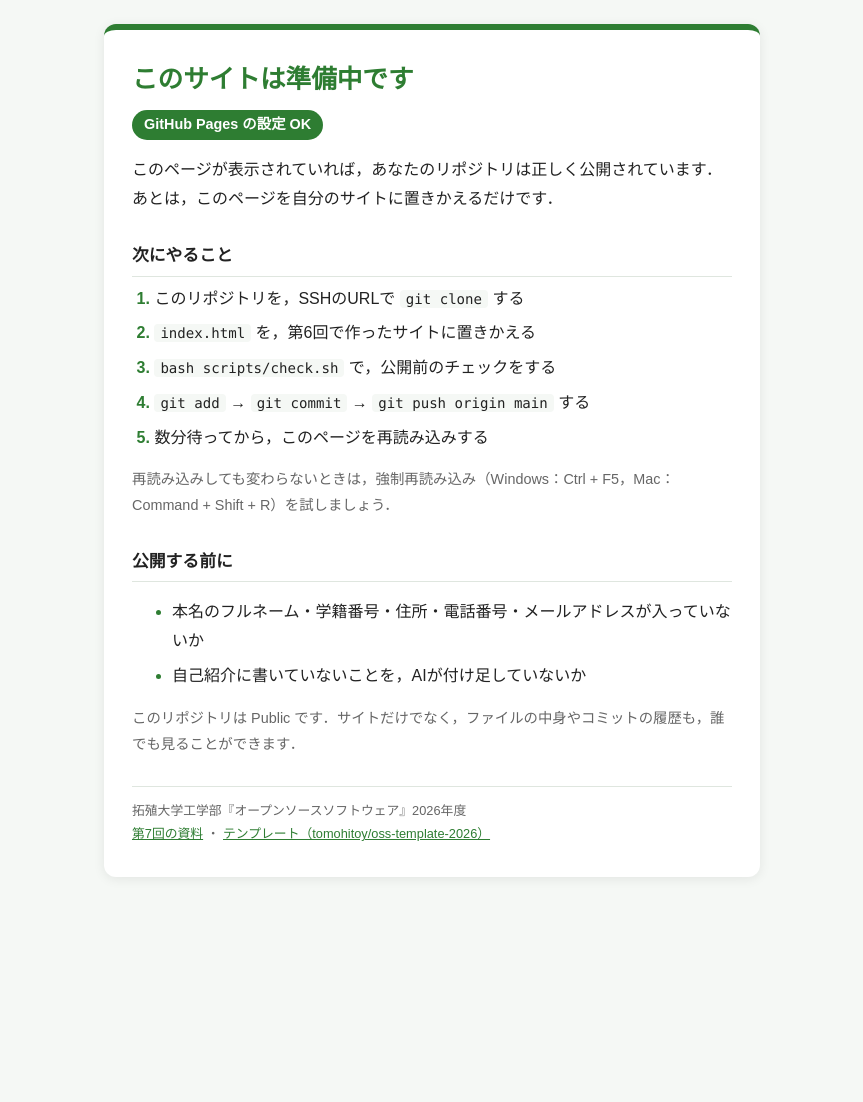
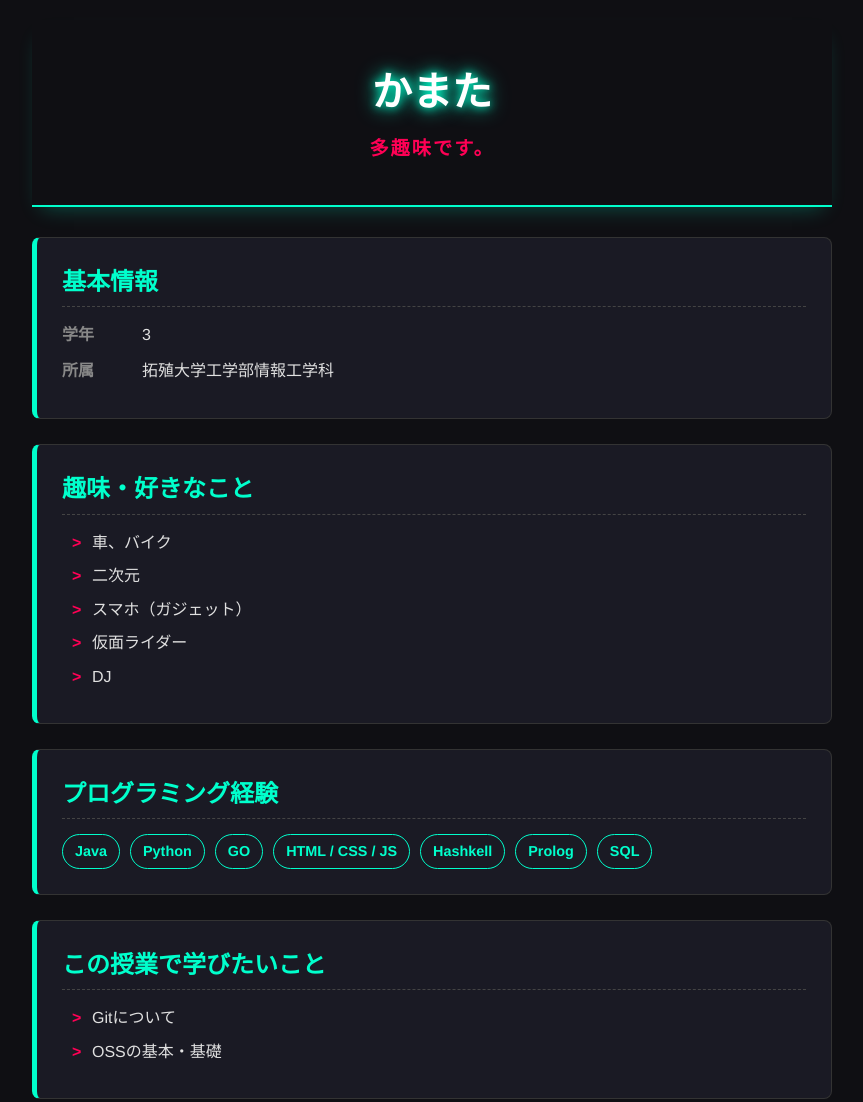
Before and after one commit to G484432024/G484432024.github.io, a plain HTML site: page index.html in a window 1280 px wide. Shown: the top 1102 px of the page, without its empty margins (208-1071 px from the left). Before the commit the page ends 901 px from the top, so only its background shows below. Drawn offline with Linux system fonts and the light colour scheme.

Commit message:
feat: 第６回で作ったサイトを公開する

```diff
--- a/index.html
+++ b/index.html
@@ -1,162 +1,246 @@
 <!DOCTYPE html>
-<!-- oss-template-2026:placeholder （この目印で，scripts/check.sh が「準備中」のページかどうかを見分けます） -->
-<!--
-  テンプレートの「準備中」のページです．
-  このページが https://ユーザー名.github.io/ に表示されたら，GitHub Pages の設定は成功です．
-  第7回の実習4で，このファイルを第6回で作った index.html に置きかえます．
--->
 <html lang="ja">
 <head>
+    <!-- 文字コードをUTF-8に指定 -->
     <meta charset="UTF-8">
-  <meta name="viewport" content="width=device-width, initial-scale=1">
-  <title>準備中</title>
+    <!-- スマートフォンなどの端末でも見やすいように画面幅を調整 -->
+    <meta name="viewport" content="width=device-width, initial-scale=1.0">
+    <!-- ブラウザのタブに表示されるタイトル -->
+    <title>かまたのポートフォリオ</title>
+
     <style>
-    /* ===== 色の設定 ===== */
-    :root {
-      --main-color: #2e7d32;  /* メインの色（見出し・番号） */
-      --bg-color: #f5f8f5;    /* ページの背景の色 */
-      --card-color: #ffffff;  /* カードの背景の色 */
-      --text-color: #222222;  /* 文字の色 */
-      --sub-color: #666666;   /* 補足の文字の色 */
-      --line-color: #dfe6df;  /* 区切り線の色 */
+        /*
+         * 全体のリセットと基本設定
+         * 余白をなくし、要素のサイズ計算を直感的にする
+         */
+        * {
+            margin: 0;
+            padding: 0;
+            box-sizing: border-box;
         }
 
-    /* パソコンやスマートフォンがダークモードのときの色 */
-    @media (prefers-color-scheme: dark) {
-      :root {
-        --main-color: #81c784;
-        --bg-color: #121512;
-        --card-color: #1e231e;
-        --text-color: #e8ece8;
-        --sub-color: #a0a8a0;
-        --line-color: #2f362f;
-      }
+        /*
+         * ページ全体のデザイン設定
+         * 「目立つかっこいい雰囲気」に合わせて、背景を黒、文字を白系のダークテーマに設定
+         */
+        body {
+            background-color: #0f0f13; /* 深い黒の背景色 */
+            color: #e0e0e0; /* 読みやすい明るいグレーの文字色 */
+            font-family: 'Helvetica Neue', Arial, 'Hiragino Kaku Gothic ProN', 'Hiragino Sans', sans-serif;
+            line-height: 1.6;
+            padding: 20px;
         }
 
-    /* ページ全体：カードを画面のまんなかに置く */
-    body {
-      margin: 0;
-      min-height: 100vh;
-      display: flex;
-      align-items: center;
-      justify-content: center;
-      padding: 24px 16px;
-      box-sizing: border-box;
-      font-family: "Hiragino Sans", "Yu Gothic", "Meiryo", sans-serif;
-      line-height: 1.8;
-      color: var(--text-color);
-      background: var(--bg-color);
+        /*
+         * メインコンテンツを囲む枠の設定
+         * パソコンでもスマホでも画面の中央に配置し、最大幅を制限する
+         */
+        .container {
+            max-width: 800px;
+            margin: 0 auto; /* 中央揃え */
         }
 
-    /* まんなかのカード */
-    main {
-      width: 100%;
-      max-width: 600px;
-      padding: 32px 28px;
-      background: var(--card-color);
-      border-top: 6px solid var(--main-color);
-      border-radius: 12px;
-      box-shadow: 0 2px 12px rgba(0, 0, 0, 0.08);
+        /*
+         * ヘッダー（一番上の名前とキャッチコピー）の設定
+         * 目立つようにネオン風の装飾を適用
+         */
+        header {
+            text-align: center;
+            padding: 40px 20px;
+            margin-bottom: 30px;
+            border-bottom: 2px solid #00ffcc; /* かっこいいネオンブルーの線 */
+            box-shadow: 0 10px 20px -10px rgba(0, 255, 204, 0.3); /* 光る影の効果 */
         }
 
-    h1 {
-      margin: 0 0 4px;
-      font-size: clamp(1.3rem, 6vw, 1.6rem);  /* スマートフォンでは少し小さくする */
-      line-height: 1.4;
-      color: var(--main-color);
+        /* 名前の設定（大きく、かっこよく光らせる） */
+        header h1 {
+            font-size: 2.5em;
+            color: #ffffff;
+            text-shadow: 0 0 10px #00ffcc, 0 0 20px #00ffcc; /* ネオンブルーの光彩 */
+            margin-bottom: 10px;
         }
 
-    h2 {
-      margin: 28px 0 8px;
-      padding-bottom: 4px;
-      font-size: 1.05rem;
-      border-bottom: 1px solid var(--line-color);
+        /* キャッチコピーの設定 */
+        header p.catchphrase {
+            font-size: 1.2em;
+            color: #ff0055; /* アクセントとしてネオンピンクを使用 */
+            font-weight: bold;
+            letter-spacing: 2px; /* 文字の間隔を少し空ける */
         }
 
-    /* 「設定は成功」のバッジ */
-    .badge {
-      display: inline-block;
-      margin: 8px 0 0;
-      padding: 2px 12px;
-      font-size: 0.9rem;
-      font-weight: bold;
-      color: var(--card-color);
-      background: var(--main-color);
-      border-radius: 999px;
+        /*
+         * 各セクション（自己紹介の各項目）の共通設定
+         * 黒い背景に薄い枠線をつけ、カードのように浮かせる
+         */
+        section {
+            background-color: #1a1a24; /* 少し明るい黒 */
+            border: 1px solid #333; /* 暗いグレーの枠線 */
+            border-left: 5px solid #00ffcc; /* 左側に目立つ青い線を入れる */
+            border-radius: 8px; /* 角を少し丸くする */
+            padding: 25px;
+            margin-bottom: 25px;
+            transition: transform 0.3s; /* マウスを乗せた時の動きを滑らかにする */
         }
 
-    /* 「次にやること」の番号つきリスト */
-    ol {
-      margin: 0;
-      padding-left: 1.4em;
-    }
-    li {
-      margin-bottom: 6px;
-    }
-    li::marker {
-      font-weight: bold;
-      color: var(--main-color);
+        /* セクションにマウスを乗せた時に少し上に浮くようなアニメーション */
+        section:hover {
+            transform: translateY(-5px);
+            box-shadow: 0 5px 15px rgba(0, 255, 204, 0.2);
         }
 
-    /* コマンドの見た目 */
-    code {
-      padding: 1px 6px;
-      font-family: "SFMono-Regular", Consolas, monospace;
-      font-size: 0.88em;
-      background: var(--bg-color);
-      border-radius: 4px;
-      white-space: nowrap;  /* コマンドの途中で折り返さない */
+        /* 各セクションの見出し（基本情報、趣味など）の設定 */
+        h2 {
+            font-size: 1.5em;
+            color: #00ffcc;
+            margin-bottom: 15px;
+            border-bottom: 1px dashed #444; /* 下に破線を引く */
+            padding-bottom: 5px;
         }
 
-    /* 補足の小さな文字 */
-    .sub {
-      font-size: 0.9rem;
-      color: var(--sub-color);
+        /*
+         * リスト（箇条書き）の設定
+         * デフォルトの点（・）を消して、独自のデザインにする
+         */
+        ul {
+            list-style-type: none;
+            padding-left: 10px;
         }
 
-    /* いちばん下の小さな文字 */
-    footer {
-      margin-top: 28px;
-      padding-top: 12px;
-      font-size: 0.8rem;
-      color: var(--sub-color);
-      border-top: 1px solid var(--line-color);
+        ul li {
+            margin-bottom: 8px;
+            position: relative;
+            padding-left: 20px;
         }
-    a {
-      color: var(--main-color);
+
+        /* リストの先頭にかっこいい記号（>）をつける */
+        ul li::before {
+            content: ">";
+            position: absolute;
+            left: 0;
+            color: #ff0055;
+            font-weight: bold;
+        }
+
+        /*
+         * プログラミング経験のスキルタグ（バッジ風デザイン）
+         * 並べて表示し、目立つように囲む
+         */
+        .skill-tags {
+            display: flex;
+            flex-wrap: wrap;
+            gap: 10px; /* タグとタグの隙間 */
+        }
+
+        .skill-tag {
+            background-color: transparent;
+            color: #00ffcc;
+            border: 1px solid #00ffcc;
+            padding: 5px 12px;
+            border-radius: 20px; /* 角を丸くする */
+            font-size: 0.9em;
+            font-weight: bold;
+        }
+
+        /* 文章（ひとことなど）の設定 */
+        p.text-content {
+            line-height: 1.8; /* 行間を広めにして読みやすくする */
+        }
+
+        /* 基本情報の表組み風デザイン */
+        .info-table {
+            display: table;
+            width: 100%;
+        }
+        .info-row {
+            display: table-row;
+        }
+        .info-header {
+            display: table-cell;
+            font-weight: bold;
+            color: #888;
+            padding-right: 20px;
+            padding-bottom: 10px;
+            width: 80px;
+        }
+        .info-data {
+            display: table-cell;
+            padding-bottom: 10px;
         }
     </style>
 </head>
 <body>
-  <main>
-    <h1>このサイトは準備中です</h1>
-    <p class="badge">GitHub Pages の設定 OK</p>
-    <p>このページが表示されていれば，あなたのリポジトリは正しく公開されています．
-      あとは，このページを自分のサイトに置きかえるだけです．</p>
 
-    <h2>次にやること</h2>
-    <ol>
-      <li>このリポジトリを，SSHのURLで <code>git clone</code> する</li>
-      <li><code>index.html</code> を，第6回で作ったサイトに置きかえる</li>
-      <li><code>bash scripts/check.sh</code> で，公開前のチェックをする</li>
-      <li><code>git add</code> → <code>git commit</code> → <code>git push origin main</code> する</li>
-      <li>数分待ってから，このページを再読み込みする</li>
-    </ol>
-    <p class="sub">再読み込みしても変わらないときは，強制再読み込み（Windows：Ctrl + F5，Mac：Command + Shift + R）を試しましょう．</p>
+    <!-- サイトの中身全体を囲むコンテナ -->
+    <div class="container">
 
-    <h2>公開する前に</h2>
+        <!-- ヘッダー部分（名前とキャッチコピー） -->
+        <header>
+            <h1>かまた</h1>
+            <p class="catchphrase">多趣味です。</p>
+        </header>
+
+        <!-- 基本情報セクション -->
+        <section id="basic-info">
+            <h2>基本情報</h2>
+            <div class="info-table">
+                <div class="info-row">
+                    <div class="info-header">学年</div>
+                    <div class="info-data">3</div>
+                </div>
+                <div class="info-row">
+                    <div class="info-header">所属</div>
+                    <div class="info-data">拓殖大学工学部情報工学科</div>
+                </div>
+            </div>
+        </section>
+
+        <!-- 趣味・好きなことセクション -->
+        <section id="hobbies">
+            <h2>趣味・好きなこと</h2>
             <ul>
-      <li>本名のフルネーム・学籍番号・住所・電話番号・メールアドレスが入っていないか</li>
-      <li>自己紹介に書いていないことを，AIが付け足していないか</li>
+                <li>車、バイク</li>
+                <li>二次元</li>
+                <li>スマホ（ガジェット）</li>
+                <li>仮面ライダー</li>
+                <li>DJ</li>
             </ul>
-    <p class="sub">このリポジトリは Public です．サイトだけでなく，ファイルの中身やコミットの履歴も，誰でも見ることができます．</p>
+        </section>
 
-    <footer>
-      拓殖大学工学部『オープンソースソフトウェア』2026年度<br>
-      <a href="https://github.com/tomohitoy/oss-practice-2026/blob/main-07/chap07/README.md">第7回の資料</a>
-      ・
-      <a href="https://github.com/tomohitoy/oss-template-2026">テンプレート（tomohitoy/oss-template-2026）</a>
-    </footer>
-  </main>
+        <!-- プログラミング経験セクション -->
+        <section id="skills">
+            <h2>プログラミング経験</h2>
+            <!-- バッジ風のデザインでスキルを並べる -->
+            <div class="skill-tags">
+                <span class="skill-tag">Java</span>
+                <span class="skill-tag">Python</span>
+                <span class="skill-tag">GO</span>
+                <span class="skill-tag">HTML / CSS / JS</span>
+                <span class="skill-tag">Hashkell</span>
+                <span class="skill-tag">Prolog</span>
+                <span class="skill-tag">SQL</span>
+            </div>
+        </section>
+
+        <!-- 学びたいことセクション -->
+        <section id="goals">
+            <h2>この授業で学びたいこと</h2>
+            <ul>
+                <li>Gitについて</li>
+                <li>OSSの基本・基礎</li>
+            </ul>
+        </section>
+
+        <!-- ひとことセクション -->
+        <section id="message">
+            <h2>ひとこと</h2>
+            <p class="text-content">
+                私は山形県出身者です。山形は若者が楽しめることはあまりないですが、観光としては良い場所がたくさんあります。<br>
+                蔵王スキー場や銀山温泉、山寺など有名です。<br>
+                私の出身市は歴史と牛肉で少し有名なところです。食べ物も美味しいので一度旅行に行ってみてください。
+            </p>
+        </section>
+
+    </div>
+
 </body>
 </html>
```
Lines whose indentation alone changed are shown as unchanged.
